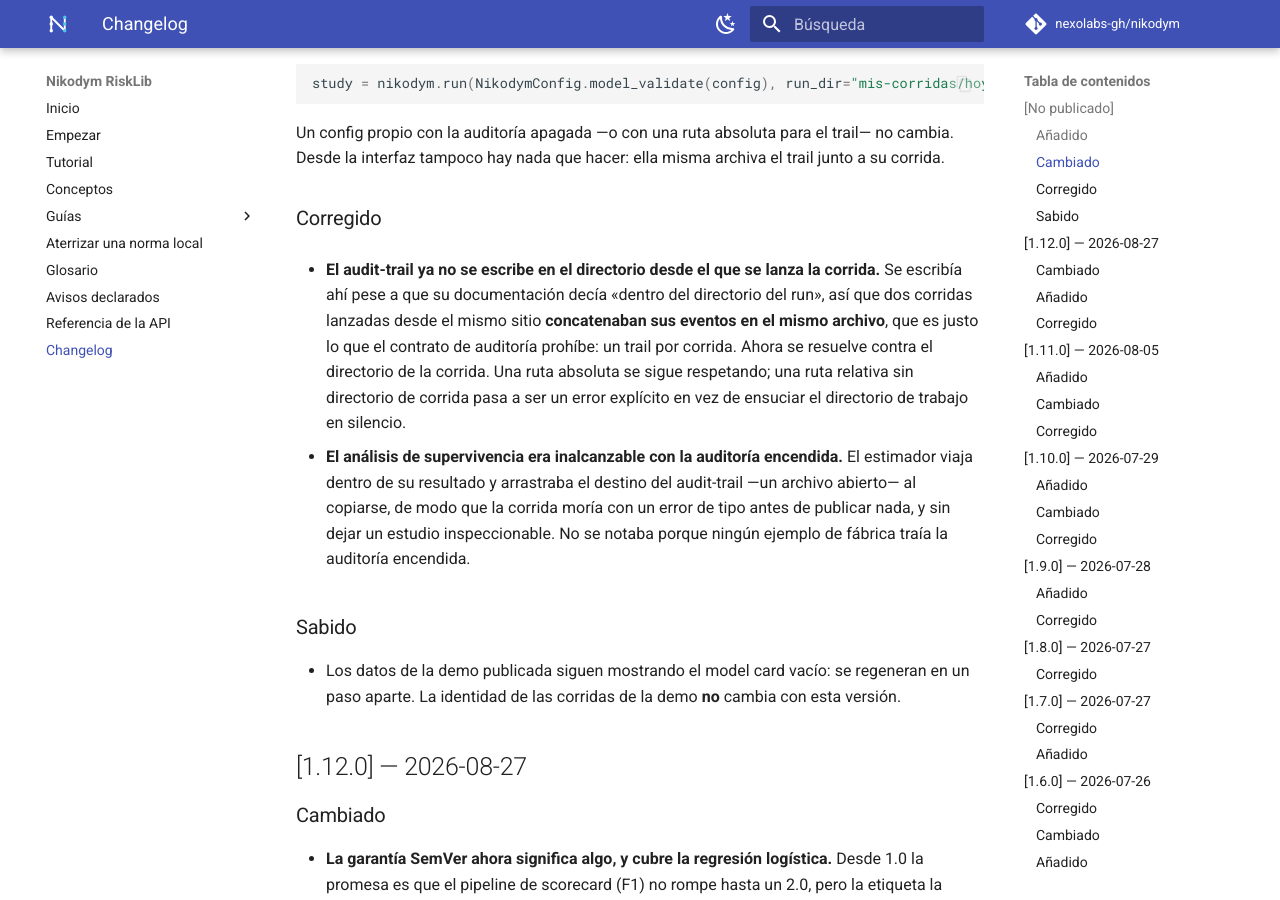
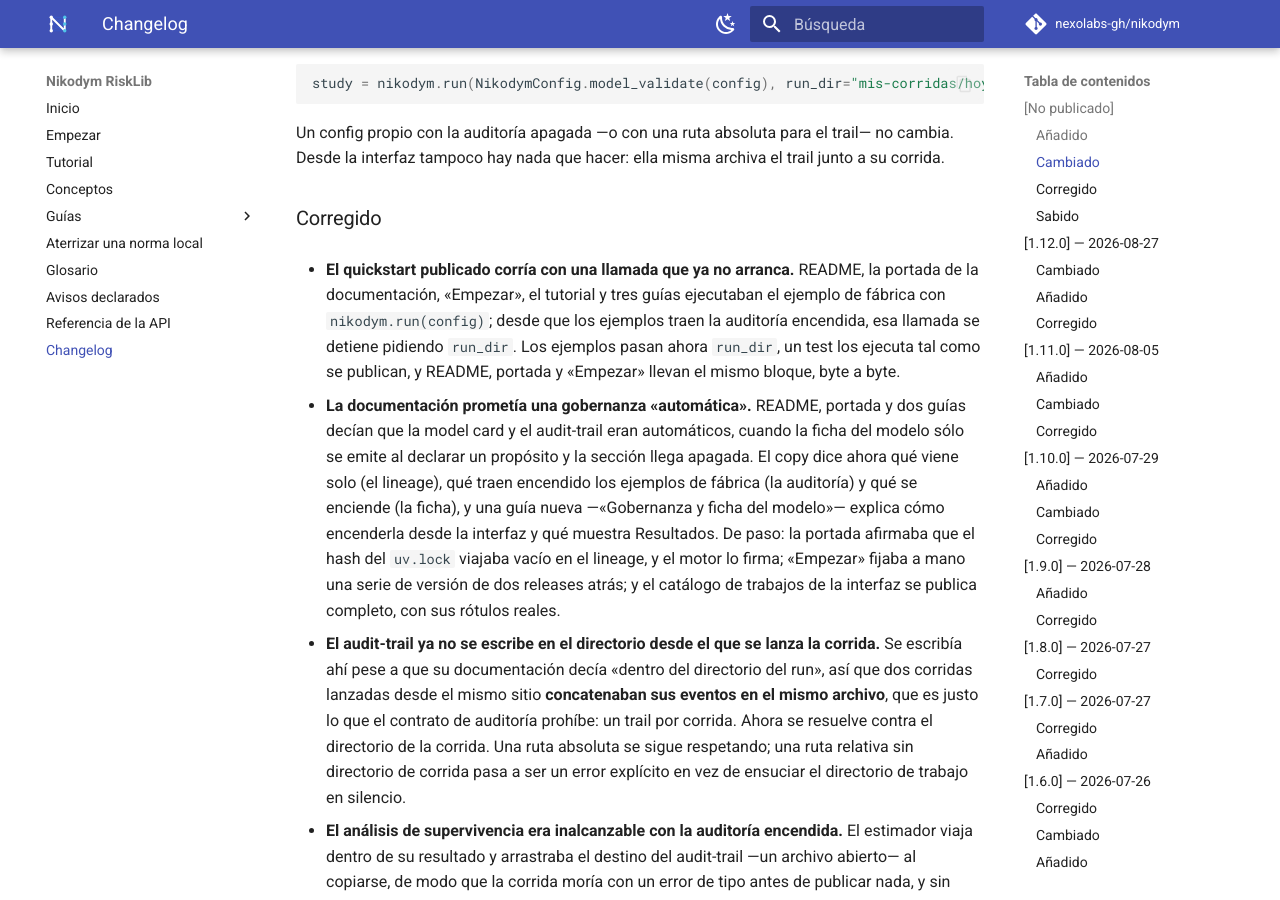
Before and after one commit to nexolabs-gh/nikodym, an MkDocs documentation site: the page built from docs_site/changelog.md, in a window 1280 px wide and 900 px high, scrolled down 2361 px. Built offline with MkDocs 1.6.1 and Material for MkDocs 9.7.7, drawn with Linux system fonts in a browser that asks for light colours; comment, search, counter and statistics services are not loaded.

Commit message:
docs: registra S5 en el registro, ESPECIFICACIONES, el índice, el runbook y el CHANGELOG
- DECISIONES-VIGENTES: párrafo «Documentación pública de D-GOB (S5)» con lo remedido, las
  correcciones y los gates; la corrección de método del job Docs en CI; la fila de estado.
- ESPECIFICACIONES: nota «Lectura actual» (foto del 2026-07-31, no autoridad de estado) y la
  corrección medida de §9: la model card no es automática por corrida (D-GOB-8).
- 00-INDICE: la base es ESPECIFICACIONES v1.10, no v1.1.
- RUNBOOK: la fila «Docs» de §5 añade los gates de docs y la regla de no correrlos en paralelo
  con mkdocs; §11.1 cita el bin de Codex vigente (0.153.4, hash 8e5b6932251c2c1c).
- CHANGELOG: dos entradas en «Corregido» (quickstart ejecutable; la promesa de gobernanza
  automática y la guía nueva).

Co-Authored-By: Claude Fable 5.1 <noreply@anthropic.com>

```diff
--- a/CHANGELOG.md
+++ b/CHANGELOG.md
@@ -99,6 +99,21 @@ contratos transversales) quedan marcadas como experimentales, fuera de la garant
   Desde la interfaz tampoco hay nada que hacer: ella misma archiva el trail junto a su corrida.
 
 ### Corregido
+
+- **El quickstart publicado corría con una llamada que ya no arranca.** README, la portada de la
+  documentación, «Empezar», el tutorial y tres guías ejecutaban el ejemplo de fábrica con
+  `nikodym.run(config)`; desde que los ejemplos traen la auditoría encendida, esa llamada se detiene
+  pidiendo `run_dir`. Los ejemplos pasan ahora `run_dir`, un test los ejecuta tal como se publican,
+  y README, portada y «Empezar» llevan el mismo bloque, byte a byte.
+
+- **La documentación prometía una gobernanza «automática».** README, portada y dos guías decían que
+  la model card y el audit-trail eran automáticos, cuando la ficha del modelo sólo se emite al
+  declarar un propósito y la sección llega apagada. El copy dice ahora qué viene solo (el lineage),
+  qué traen encendido los ejemplos de fábrica (la auditoría) y qué se enciende (la ficha), y una
+  guía nueva —«Gobernanza y ficha del modelo»— explica cómo encenderla desde la interfaz y qué
+  muestra Resultados. De paso: la portada afirmaba que el hash del `uv.lock` viajaba vacío en el
+  lineage, y el motor lo firma; «Empezar» fijaba a mano una serie de versión de dos releases atrás;
+  y el catálogo de trabajos de la interfaz se publica completo, con sus rótulos reales.
 
 - **El audit-trail ya no se escribe en el directorio desde el que se lanza la corrida.** Se escribía
   ahí pese a que su documentación decía «dentro del directorio del run», así que dos corridas
```
Also changed, not shown: docs/ESPECIFICACIONES.md (+14 -0 lines), docs/design/00-INDICE.md (+1 -1 lines), docs/design/DECISIONES-VIGENTES.md (+30 -1 lines), docs/operacion/RUNBOOK.md (+4 -3 lines).
